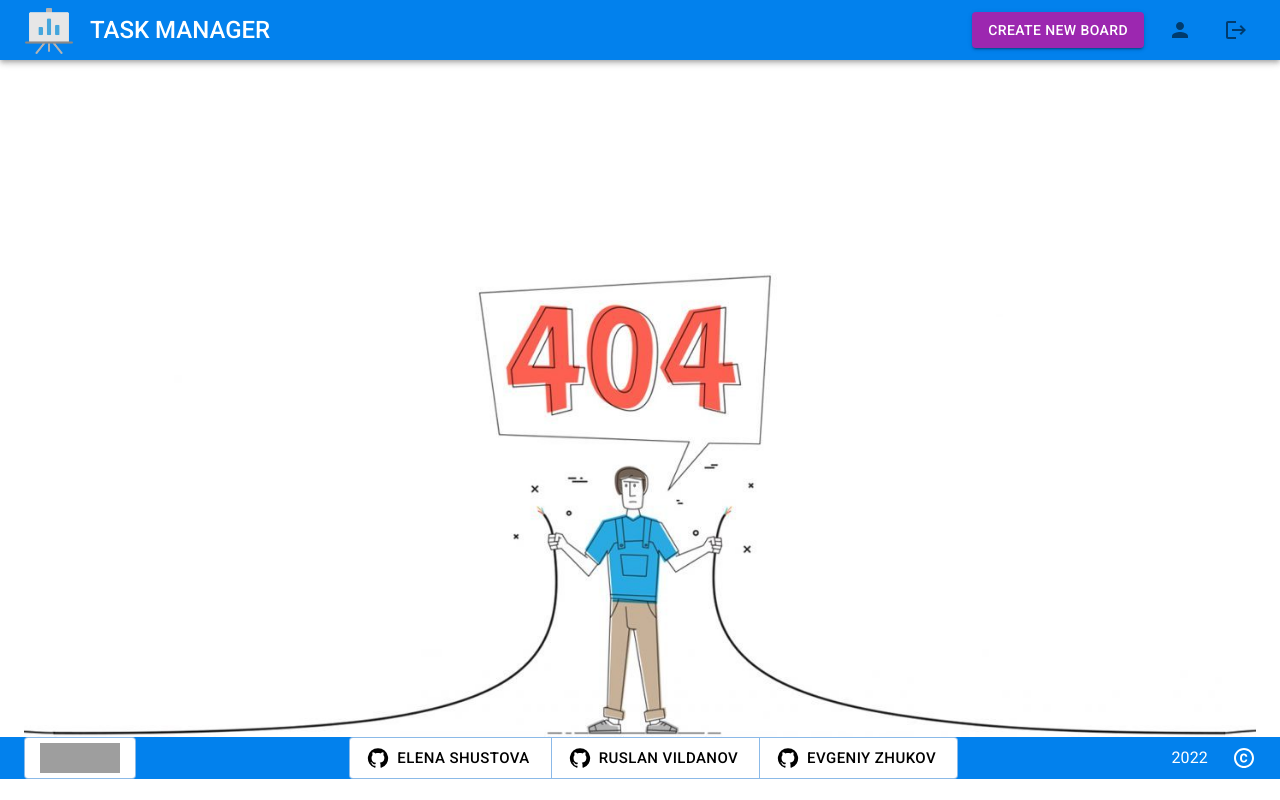
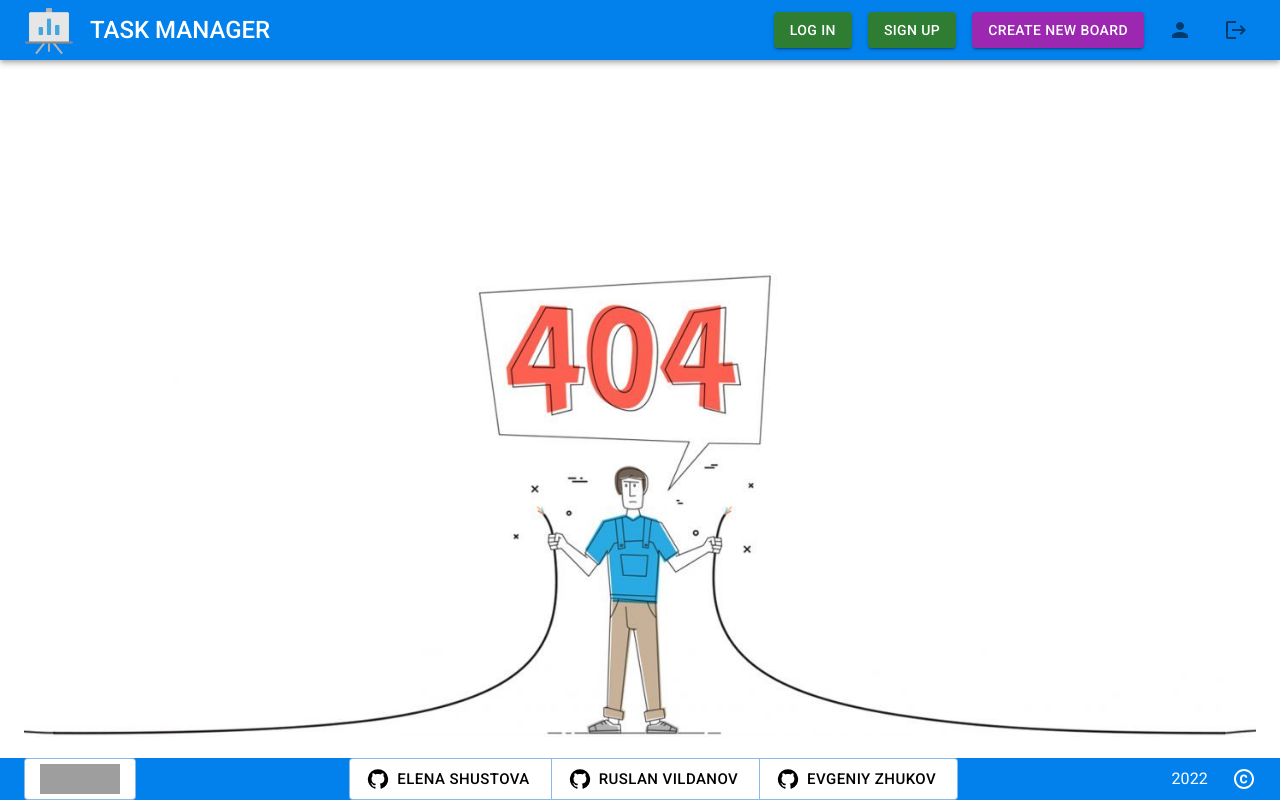
Before and after one commit to yaarusik/project-management-app, a React (Create React App) app: page / in a window 1280 px wide. Built offline with nearby package versions, Linux system fonts and the light colour scheme; grey boxes are pictures that could not be loaded.

Commit message:
feat: add buttons, routes for login and signup

```diff
--- a/src/App.tsx
+++ b/src/App.tsx
@@ -2,9 +2,9 @@ import AppRoutes from './Components/AppRoutes/AppRoutes';
 import Footer from './Components/Footer';
 import Header from './Components/Header';
 
-function App() {
+function App({ className }: { className: string }) {
   return (
-    <div className="App">
+    <div className={className}>
       <Header />
       <AppRoutes />
       <Footer />
--- a/src/Components/AppRoutes/AppRoutes.tsx
+++ b/src/Components/AppRoutes/AppRoutes.tsx
@@ -1,10 +1,14 @@
 import { Routes, Route } from 'react-router-dom';
+import PageLogin from '../../Pages/PageLogin';
 import PageNotFound from '../../Pages/PageNotFound';
+import PageSignUp from './../../Pages/PageSignup/index';
 
 function AppRoutes() {
   return (
     <Routes>
       <Route path="*" element={<PageNotFound />} />
+      <Route path="/login" element={<PageLogin />} />
+      <Route path="/signup" element={<PageSignUp />} />
     </Routes>
   );
 }
--- a/src/Components/Header/index.tsx
+++ b/src/Components/Header/index.tsx
@@ -10,6 +10,7 @@ import CssBaseline from '@mui/material/CssBaseline';
 import { styled } from '@mui/material/styles';
 import IconButton from '@mui/material/IconButton';
 import { purple } from '@mui/material/colors';
+import { Link } from 'react-router-dom';
 
 const ColorButton = styled(Button)<ButtonProps>(({ theme }) => ({
   color: theme.palette.getContrastText(purple[500]),
@@ -41,6 +42,12 @@ const Header = () => {
               </Typography>
             </Stack>
             <Stack direction="row" spacing={2} justifyContent="space-between" alignItems="center">
+              <Button component={Link} to="/login" color="success" variant="contained">
+                Log in
+              </Button>
+              <Button component={Link} to="/signup" color="success" variant="contained">
+                Sign up
+              </Button>
               <ColorButton variant="contained">Create new board</ColorButton>
               <IconButton aria-label="edit-profile">
                 <PersonIcon />
--- /dev/null
+++ b/src/Pages/PageLogin/index.tsx
@@ -0,0 +1,11 @@
+import { Box, Container } from '@mui/material';
+
+const PageLogin = () => {
+  return (
+    <Container sx={{ flex: '1 0' }} maxWidth="xl">
+      <Box>Страница для авторизации</Box>
+    </Container>
+  );
+};
+
+export default PageLogin;
--- a/src/Pages/PageNotFound/index.tsx
+++ b/src/Pages/PageNotFound/index.tsx
@@ -3,7 +3,7 @@ import Container from '@mui/material/Container';
 
 function PageNotFound() {
   return (
-    <Container maxWidth="xl">
+    <Container sx={{ flex: '1 0 auto' }} maxWidth="xl">
       <Box
         component="div"
         sx={{
--- /dev/null
+++ b/src/Pages/PageSignup/index.tsx
@@ -0,0 +1,11 @@
+import { Box, Container } from '@mui/material';
+
+const PageSignUp = () => {
+  return (
+    <Container sx={{ flex: '1 0' }} maxWidth="xl">
+      <Box>Страница для регистрации</Box>
+    </Container>
+  );
+};
+
+export default PageSignUp;
--- a/src/index.css
+++ b/src/index.css
@@ -1,2 +1,8 @@
-@import url('./assets/fonts/fonts.css');
-@import url('./assets/styles/styles.css');
+@import url("./assets/fonts/fonts.css");
+@import url("./assets/styles/styles.css");
+
+body,
+html,
+#root {
+  height: 100%;
+}
--- a/src/index.tsx
+++ b/src/index.tsx
@@ -3,12 +3,19 @@ import ReactDOM from 'react-dom/client';
 import { BrowserRouter } from 'react-router-dom';
 import './index.css';
 import App from './App';
+import { styled } from '@mui/material/styles';
+
+const AppBox = styled(App)`
+  display: flex;
+  flex-direction: column;
+  min-height: 100%;
+`;
 
 const root = ReactDOM.createRoot(document.getElementById('root') as HTMLElement);
 root.render(
   <React.StrictMode>
     <BrowserRouter>
-      <App />
+      <AppBox />
     </BrowserRouter>
   </React.StrictMode>
 );
```
